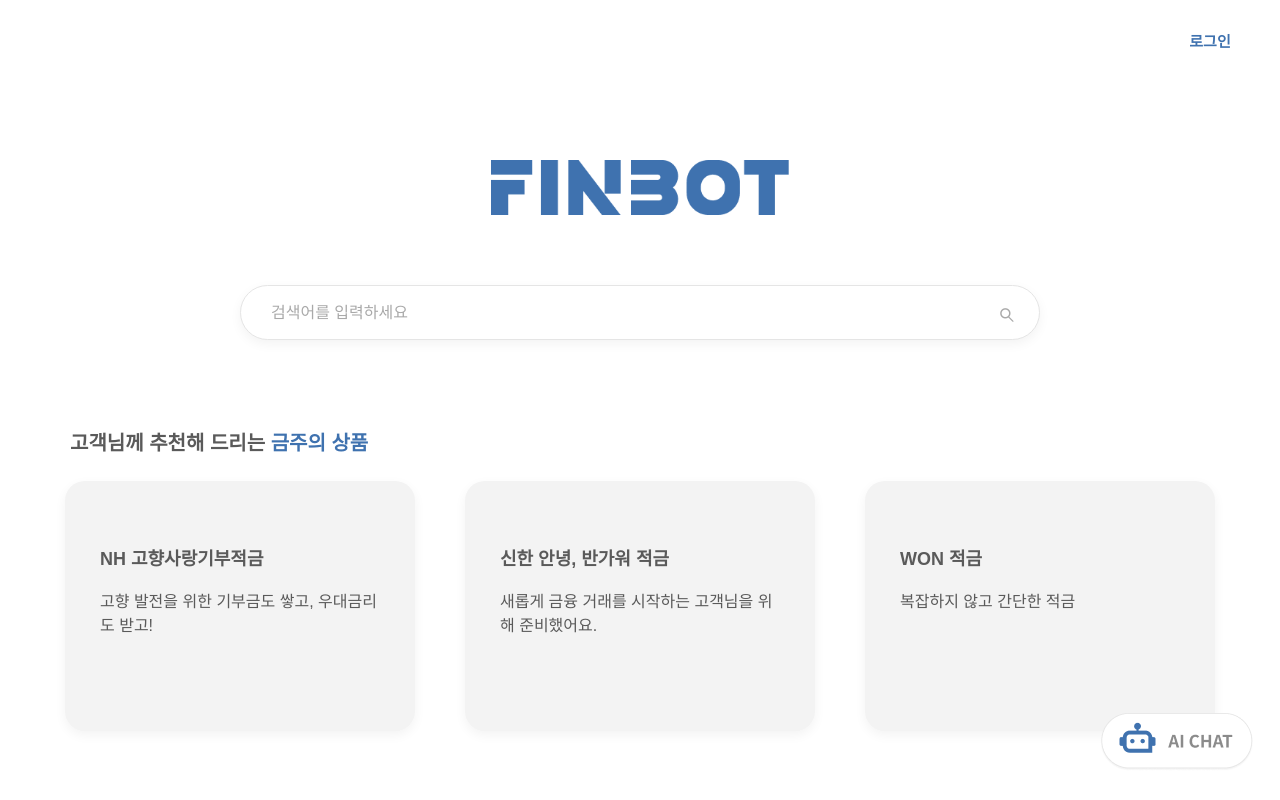
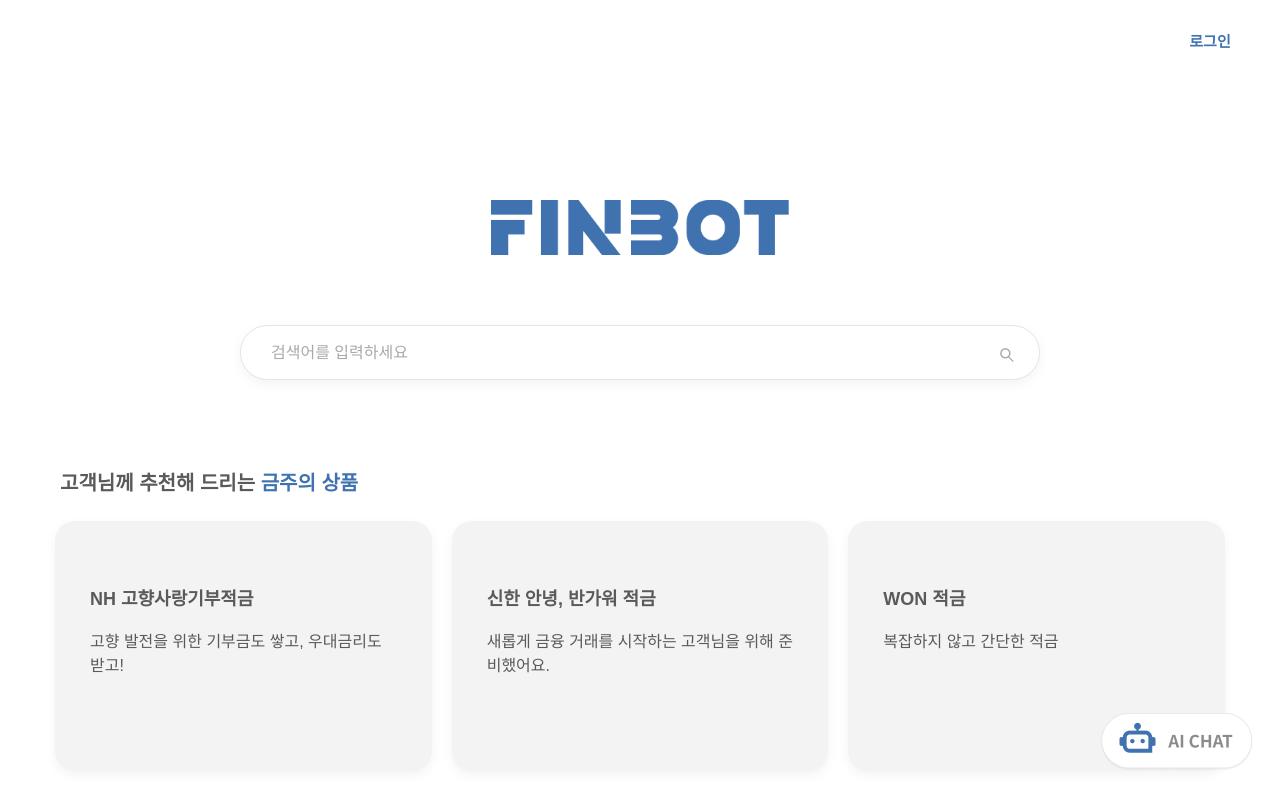
Before and after one commit to 13aek/finbot, a Django app: page / in a window 1280 px wide. Run offline with Django 5.2, Linux system fonts and the light colour scheme; some web fonts are replaced.

Commit message:
feat: 메인 페이지 반응형 개선

```diff
--- a/products/static/products/css/index.css
+++ b/products/static/products/css/index.css
@@ -3,7 +3,6 @@ body {
     padding: 0;
     background-color: #FFFFFF;
     font-family: 'Pretendard', sans-serif;
-    height: 100vh;
     display: flex;
     flex-direction: column;
     align-items: center;
@@ -63,16 +62,22 @@ body {
 }
 
 .main-content {
-    margin-top: 20vh;
+    width: 100%;
+    max-width: 1200px;
+    margin: 200px auto 0 auto;
     display: flex;
     flex-direction: column;
     align-items: center;
+    padding: 0 20px;
+    box-sizing: border-box;
 }
 
 .search-form {
     display: flex;
     justify-content: center;
-    width: 1000px;
+    width: 100%;
+    max-width: 1000px;
+    min-width: 400px;
 }
 
 .search-input-wrapper {
@@ -136,7 +141,6 @@ body {
     margin-top: 70px;
     width: 100%;
     max-width: 1200px;
-    text-align: left;
 }
 
 .recommend-title {
@@ -144,7 +148,6 @@ body {
     font-weight: 800;
     margin-bottom: 25px;
     color: #5a5a5a;
-    padding-left: 5px;
 }
 
 .highlight-title {
@@ -153,22 +156,25 @@ body {
 }
 
 .card-container {
-    display: flex;
-    gap: 50px;
-    justify-content: center;
+    width: 100%;
+    min-width: 300px;
+    display: grid;
+    justify-items: center;
+    padding: 0 20px;
+    box-sizing: border-box;
+    grid-gap: 70px;
+    grid-template-columns: repeat(auto-fit, minmax(300px, 1fr));
 }
 
 .rec-card {
-    width: 300px;
-    height: 200px;
+    width: 100%;
+    min-height: 200px;
     padding: 25px;
     background-color: #F3F3F3;
     border-radius: 20px;
     box-shadow: 0 4px 12px rgba(0,0,0,0.05);
     transition: transform 0.2s, box-shadow 0.2s;
     display: flex;
-    flex-direction: column;
-    justify-content: flex-start;
 }
 
 .rec-card h3 {
@@ -203,17 +209,16 @@ body {
 /* ------------- */
 
 .pagination {
+    font-size: 13px;
+    padding: 30px 0;
     display: flex;
-    justify-content: right;
-    padding-top: 20px;
-    font-size: 13px;
+    justify-content: center;
 }
 
 .pagination a {
     color: #8B8B8B;
     text-decoration: none;
     padding: 5px 10px;
-    border-radius: 8px;
 }
 
 .pagination span {
```
